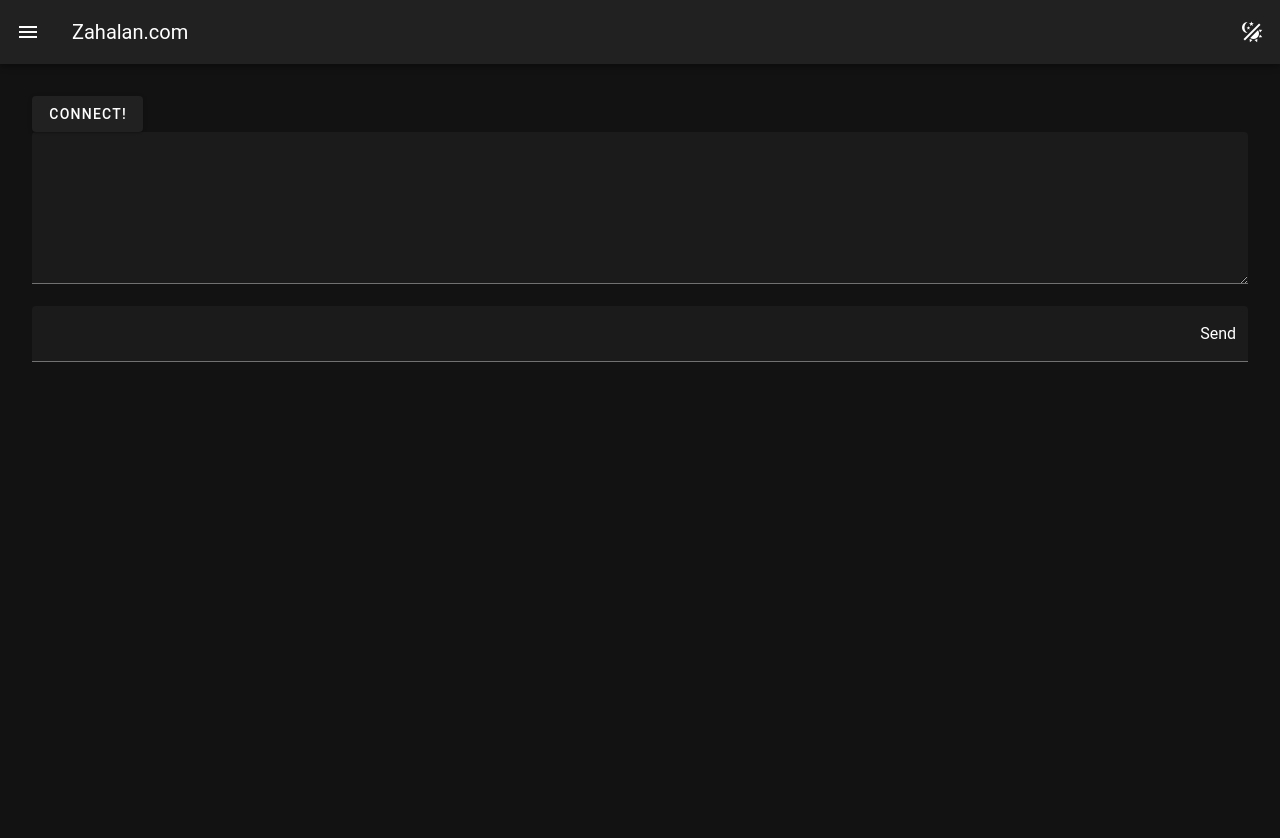
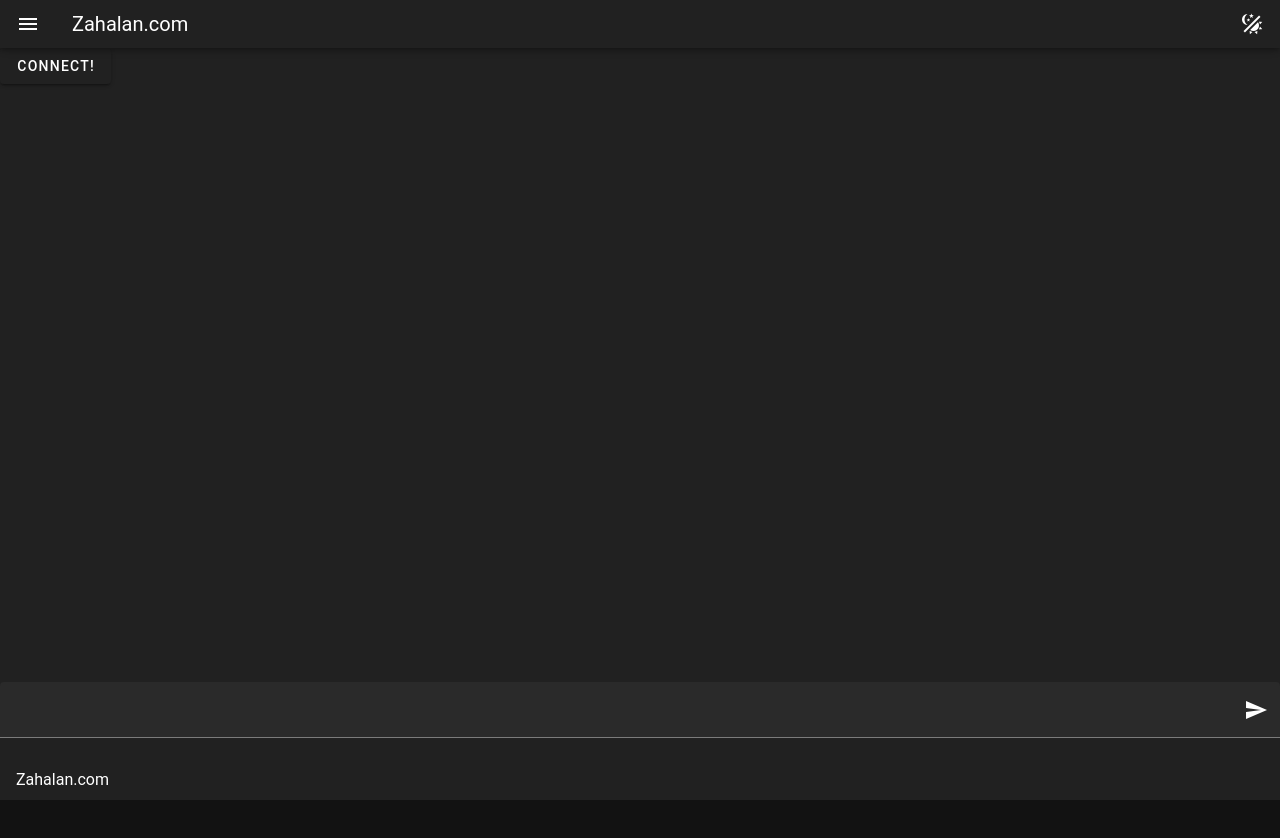
Before and after one commit to mzahalan/mysite, a Vue app: page /mudconnect in a window 1280 px wide. Shown: the top 838 px of the page. After the commit the page ends 800 px from the top, so only its background shows below. Built offline with nearby package versions, Linux system fonts and the light colour scheme.

Commit message:
OMG IT WORKS

```diff
--- a/src/App.vue
+++ b/src/App.vue
@@ -1,6 +1,6 @@
 <template>
-  <v-app>
-    <v-app-bar title="Zahalan.com">
+  <v-app app>
+    <v-app-bar title="Zahalan.com" density="compact">
       <template v-slot:prepend>
         <v-app-bar-nav-icon @click="drawer = !drawer"></v-app-bar-nav-icon>
       </template>
@@ -14,8 +14,9 @@
       <v-list-item><router-link :to="{ name: 'mudconnect' }">Mud</router-link></v-list-item>
     </v-navigation-drawer>
     <v-main>
-      <router-view />
+      <router-view></router-view>
     </v-main>
+    <v-footer app>Zahalan.com</v-footer>
   </v-app>
 </template>
 
--- a/src/assets/main.css
+++ b/src/assets/main.css
@@ -1,8 +1,3 @@
-#app {
-  margin: 0 auto;
-  padding: 2rem;
-}
-
 a,
 .green {
   text-decoration: none;
--- a/src/views/AboutView.vue
+++ b/src/views/AboutView.vue
@@ -1 +1,48 @@
-<template>About Page</template>
+<template>
+  <v-container>
+    <v-row class="fill-height pb-14" align="end">
+      <v-col>
+        <div v-for="(item, index) in chat" :key="index" :class="['d-flex flex-row my-2']">
+          <span>{{ item.from[0] }}</span>
+          <span>{{ item.msg }}</span>
+        </div>
+      </v-col>
+    </v-row>
+  </v-container>
+  <v-footer fixed>
+    <v-container class="ma-0 pa-0">
+      <v-row no-gutters>
+        <v-col>
+          <div class="d-flex flex-row align-center">
+            <v-text-field
+              v-model="message"
+              placeholder="Type Something"
+              @keypress.enter="send"
+            ></v-text-field>
+            <v-btn icon class="ml-4" @click="send"><v-icon>mdi-send</v-icon></v-btn>
+          </div>
+        </v-col>
+      </v-row>
+    </v-container>
+  </v-footer>
+</template>
+
+<script setup>
+import { ref } from 'vue'
+
+const chat = ref([])
+const message = ref(null)
+
+const send = () => {
+  chat.value.push({ from: 'user', msg: message.value })
+  message.value = null
+  addReply()
+}
+
+const addReply = () => {
+  chat.value.push({
+    from: 'sushant',
+    msg: 'Hmm'
+  })
+}
+</script>
--- a/src/views/HomeView.vue
+++ b/src/views/HomeView.vue
@@ -1,6 +1,4 @@
-<script setup>
-
-</script>
+<script setup></script>
 
 <template>
   <h1>Welcome to Zahalan.com!</h1>
--- a/src/views/MudConnectView.vue
+++ b/src/views/MudConnectView.vue
@@ -1,24 +1,31 @@
 <template>
-  <div>
+  <v-sheet class="d-flex flex-column fill-height overflow-auto" max-height="90dvh">
+    <div class="shrink">
       <v-btn v-if="!sock" @click="handleClick">Connect!</v-btn>
       <v-btn v-if="sock" @click="handleClose">Disconnect!</v-btn>
       <span v-if="spinner">Connecting...</span>
     </div>
-  <v-textarea v-model="messages">{{ messages }} </v-textarea>
-  <div>
-    <v-text-field v-model="message" @keyup.enter="sendMessage">
+    <div id="mudbox" class="overflow-auto flex-grow-1">
+      <template v-for="msg in messages" :key="msg">
+        <pre>
+      {{ msg }}
+    </pre
+        >
+        <br />
+      </template>
+    </div>
+    <div class="shrink">
+      <v-text-field v-model="message" @keyup.enter="sendMessage" class="flex-1-1-100">
         <template v-slot:append-inner>
-        <button @click="sendMessage">Send</button>
+          <button @click="sendMessage"><v-icon>mdi-send</v-icon></button>
         </template>
       </v-text-field>
-    <ul>
-      <li v-for="msg in messages" :key="msg">{{ msg }}</li>
-    </ul>
     </div>
+  </v-sheet>
 </template>
 
 <script setup>
-import { ref } from 'vue'
+import { nextTick, ref, watch } from 'vue'
 const spinner = ref(false)
 const sock = ref(null)
 const messages = ref([])
@@ -28,10 +35,8 @@ const handleClick = () => {
   spinner.value = true
   sock.value = new WebSocket('wss://socket.zahalan.com')
   sock.value.onmessage = (ev) => {
-    console.log(ev)
     messages.value.push(ev.data + '\n')
   }
-  console.log(sock.value)
   spinner.value = false
 }
 
@@ -40,10 +45,22 @@ const handleClose = () => {
   sock.value = ''
 }
 
+watch(
+  () => messages.value,
+  async (msgs) => {
+    nextTick(() => {
+      let mudbox = document.getElementById('mudbox')
+      mudbox.scrollTop = mudbox.scrollHeight
+      console.log('updated scroll')
+    })
+  },
+  { deep: true }
+)
+
 const sendMessage = () => {
   let msg = message.value
   console.log(`Sending Message: ${msg}`)
-  if (msg.trim() !== '' && sock.value) {
+  if (sock.value) {
     sock.value.send(msg)
     message.value = ''
   }
```
Also changed, not shown: package.json (+7 -7 lines), 1 other file (tests, documents, lock files or other folders). Lines whose indentation alone changed are shown as unchanged.
